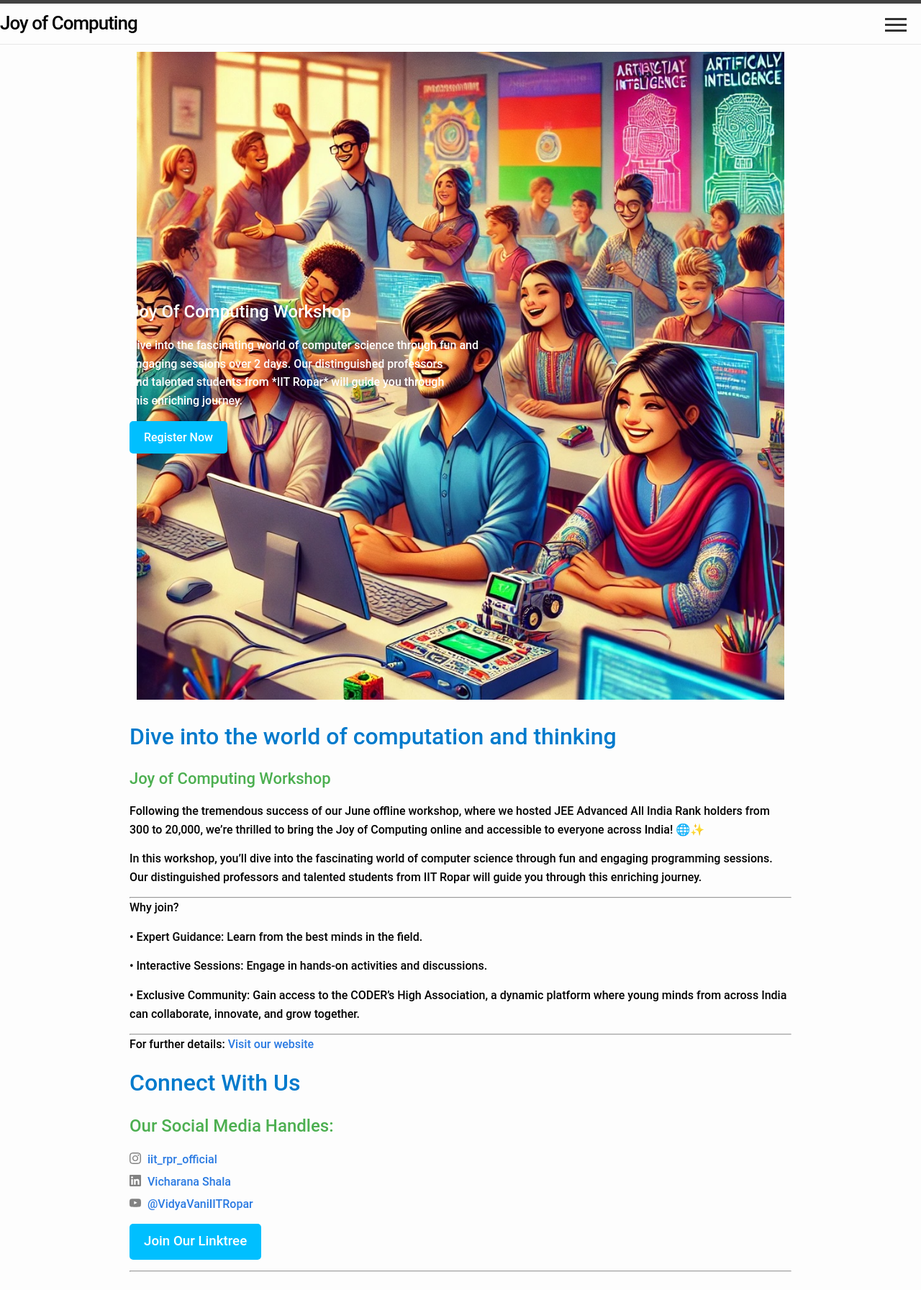
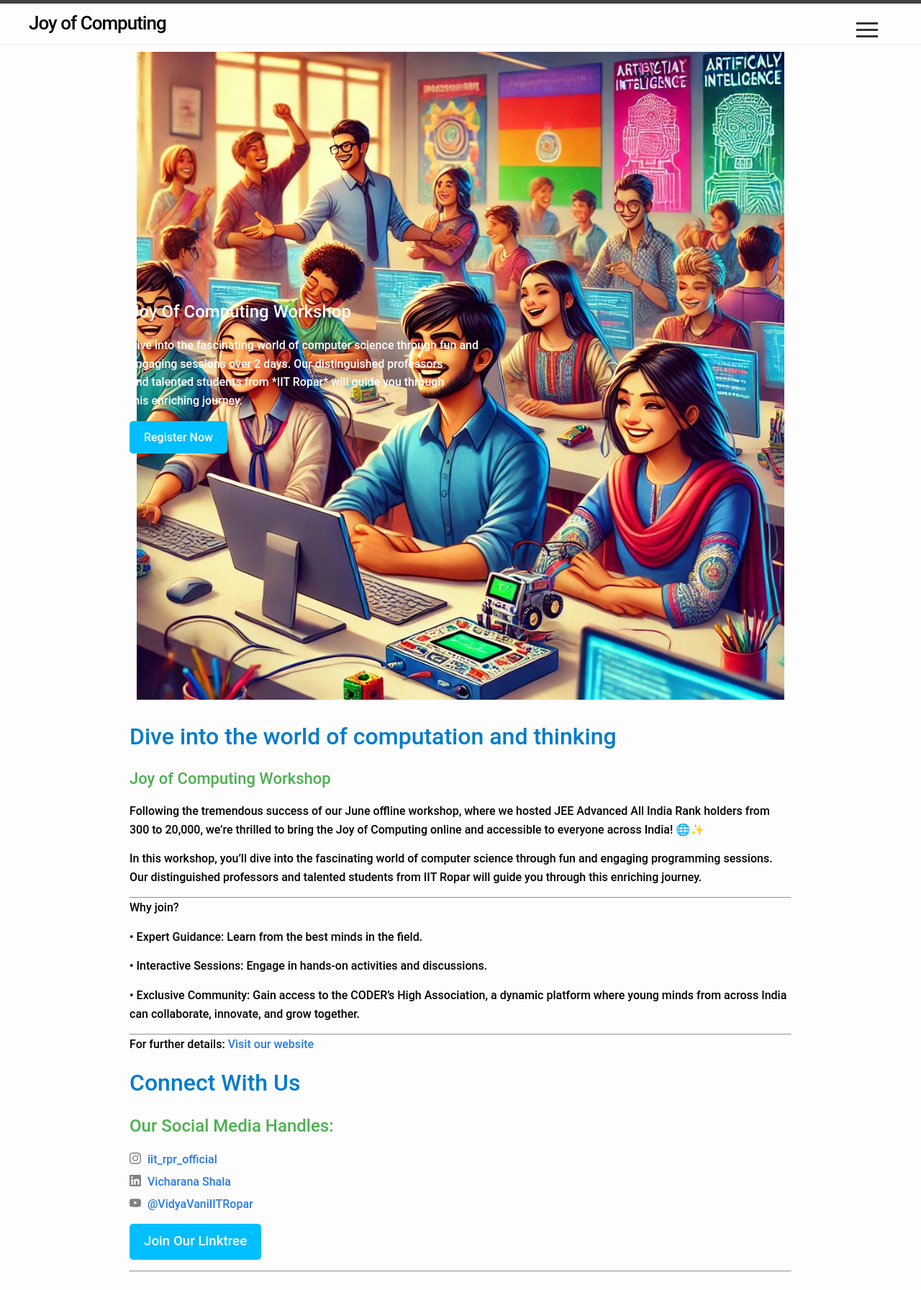
Before and after one commit to sudarshansudarshan/joc, a Jekyll site: the page built from index.markdown, in a window 1280 px wide. Shown: the whole page at 72% size. Built offline with Jekyll 4.4.1, drawn with Linux system fonts in a browser that asks for light colours.

Commit message:
Update header.html

```diff
--- a/_includes/header.html
+++ b/_includes/header.html
@@ -1,23 +1,23 @@
-<header class="site-header" role="banner">
+<header class="site-header" role="banner" style="padding: 0 20px;">
   <div class="wrapper" style="position: relative;">
     {%- assign default_paths = site.pages | map: "path" -%}
     {%- assign page_paths = site.header_pages | default: default_paths -%}
-    <a class="site-title" rel="author" href="{{ "/" | relative_url }}" style="text-decoration: none; color: black;">{{ site.title | escape }}</a>
+    <a class="site-title" rel="author" href="{{ "/" | relative_url }}" style="text-decoration: none; color: black; padding: 0 20px;">{{ site.title | escape }}</a>
 
     {%- if page_paths -%}
       <input type="checkbox" id="nav-trigger" class="nav-trigger" style="display: none;"/>
-      <label for="nav-trigger" style="position: absolute; top: 20px; right: 20px; cursor: pointer;">
-        <span class="menu-icon" style="display: block; width: 30px; height: 3px; background-color: #333; position: relative;"></span>
-        <span class="menu-icon" style="display: block; width: 30px; height: 3px; background-color: #333; position: relative; margin-top: 5px;"></span>
-        <span class="menu-icon" style="display: block; width: 30px; height: 3px; background-color: #333; position: relative; margin-top: 5px;"></span>
+      <label for="nav-trigger" style="position: absolute; top: 20px; right: 20px; cursor: pointer; padding: 0 20px;">
+        <span class="menu-icon" style="display: block; width: 30px; height: 3px; background-color: #333; margin: 6px 0;"></span>
+        <span class="menu-icon" style="display: block; width: 30px; height: 3px; background-color: #333; margin: 6px 0;"></span>
+        <span class="menu-icon" style="display: block; width: 30px; height: 3px; background-color: #333; margin: 6px 0;"></span>
       </label>
 
-      <nav class="site-nav" style="position: absolute; top: 60px; right: 20px; background-color: #fff; box-shadow: 0px 0px 10px rgba(0, 0, 0, 0.1); border-radius: 5px; display: none; padding: 10px;">
+      <nav class="site-nav" style="position: absolute; top: 60px; right: 20px; background-color: #fff; box-shadow: 0px 0px 10px rgba(0, 0, 0, 0.1); border-radius: 5px; display: none; padding: 10px; transition: all 0.3s ease;">
         <div class="trigger">
           {%- for path in page_paths -%}
             {%- assign my_page = site.pages | where: "path", path | first -%}
             {%- if my_page.title -%}
-            <a class="page-link" href="{{ my_page.url | relative_url }}" style="display: block; padding: 5px 0; color: #333; text-decoration: none;">{{ my_page.title | escape }}</a>
+            <a class="page-link" href="{{ my_page.url | relative_url }}" style="display: block; padding: 5px 20px; color: #333; text-decoration: none;">{{ my_page.title | escape }}</a>
             {%- endif -%}
           {%- endfor -%}
         </div>
```
Also changed, not shown: other parts of _includes/header.html (+5 -3 lines).
